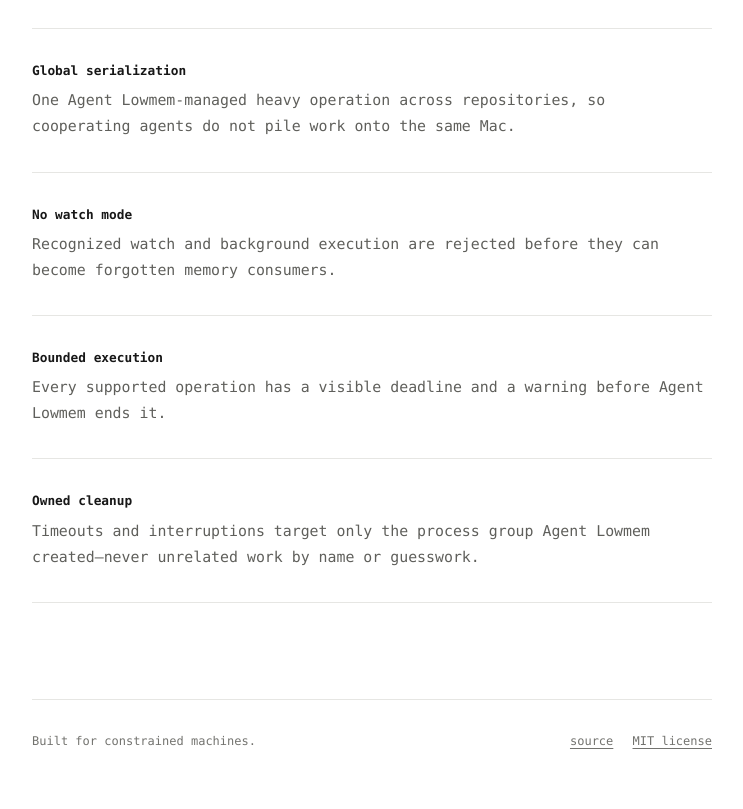
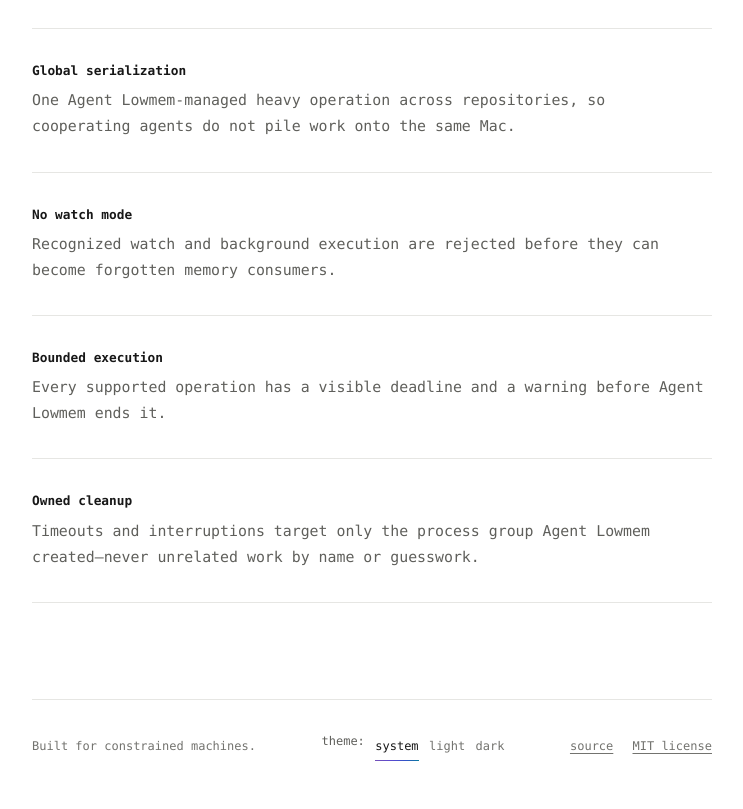
Before and after one commit to Pleo2/agentlowmem.dev, a plain HTML site: page index.html in a window 1280 px wide. Shown: the part 1566-2375 px from the top of the page, without its empty margins (0-743 px from the left). Drawn offline with Linux system fonts and the light colour scheme.

Commit message:
fix: move theme selector to footer

```diff
--- a/index.html
+++ b/index.html
@@ -60,6 +60,7 @@
     .brand::after { content: "_"; color: var(--accent-solid); }
     .nav-meta { display: flex; align-items: center; gap: 1.25rem; }
     .theme-picker { display: flex; gap: .65rem; margin: 0; padding: 0; border: 0; }
+    .theme-label { color: var(--muted); }
     .theme-input { position: absolute; width: 1px; height: 1px; overflow: hidden; clip-path: inset(50%); white-space: nowrap; }
     .theme-picker label { position: relative; padding: .35rem 0; color: var(--faint); cursor: pointer; }
     .theme-picker label::after { content: ""; position: absolute; right: 0; bottom: 0; left: 0; height: 1px; background: var(--gradient); opacity: 0; }
@@ -145,13 +146,15 @@
     .feature { padding: 2rem 0; border-bottom: 1px solid var(--line); }
     h2 { margin: 0; color: var(--text); font: 600 .8rem/1.5 var(--mono); }
     .feature p { margin: .45rem 0 0; }
-    footer { display: flex; flex-wrap: wrap; justify-content: space-between; gap: 1rem; padding: 2rem 0 3rem; border-top: 1px solid var(--line); color: var(--faint); font: 400 .75rem/1.5 var(--mono); }
+    footer { display: flex; flex-wrap: wrap; align-items: center; justify-content: space-between; gap: 1rem; padding: 2rem 0 3rem; border-top: 1px solid var(--line); color: var(--faint); font: 400 .75rem/1.5 var(--mono); }
     footer nav { display: flex; gap: 1.2rem; }
     @media (max-width: 38rem) {
       .shell { width: min(calc(100% - 1.5rem), 42.5rem); }
       .nav-meta { gap: .85rem; }
       .status { display: none; }
       .terminal-body { height: 22rem; }
+      footer { align-items: flex-start; }
+      footer .theme-picker { order: 3; flex-basis: 100%; }
     }
     @media (min-width: 70rem) {
       .shell { margin-left: 2rem; margin-right: 0; }
@@ -232,11 +235,6 @@
     <nav class="nav" aria-label="Primary navigation">
       <a class="brand" href="/">agent_lowmem</a>
       <div class="nav-meta">
-        <fieldset class="theme-picker" aria-label="Theme">
-          <input class="theme-input" type="radio" name="theme" id="theme-system" checked><label for="theme-system">system</label>
-          <input class="theme-input" type="radio" name="theme" id="theme-light"><label for="theme-light">light</label>
-          <input class="theme-input" type="radio" name="theme" id="theme-dark"><label for="theme-dark">dark</label>
-        </fieldset>
         <span class="status">early development</span>
         <a href="https://github.com/Pleo2/agentlowmem.dev">source</a>
       </div>
@@ -306,6 +304,12 @@
   </main>
   <footer class="shell">
     <span>Built for constrained machines.</span>
+    <div class="theme-picker" role="radiogroup" aria-labelledby="theme-label">
+      <span class="theme-label" id="theme-label">theme:</span>
+      <input class="theme-input" type="radio" name="theme" id="theme-system" checked><label for="theme-system">system</label>
+      <input class="theme-input" type="radio" name="theme" id="theme-light"><label for="theme-light">light</label>
+      <input class="theme-input" type="radio" name="theme" id="theme-dark"><label for="theme-dark">dark</label>
+    </div>
     <nav aria-label="Footer navigation"><a href="https://github.com/Pleo2/agentlowmem.dev">source</a><a href="https://github.com/Pleo2/agentlowmem.dev/blob/main/LICENSE">MIT license</a></nav>
   </footer>
 </body>
```
Also changed, not shown: 3 other files.
